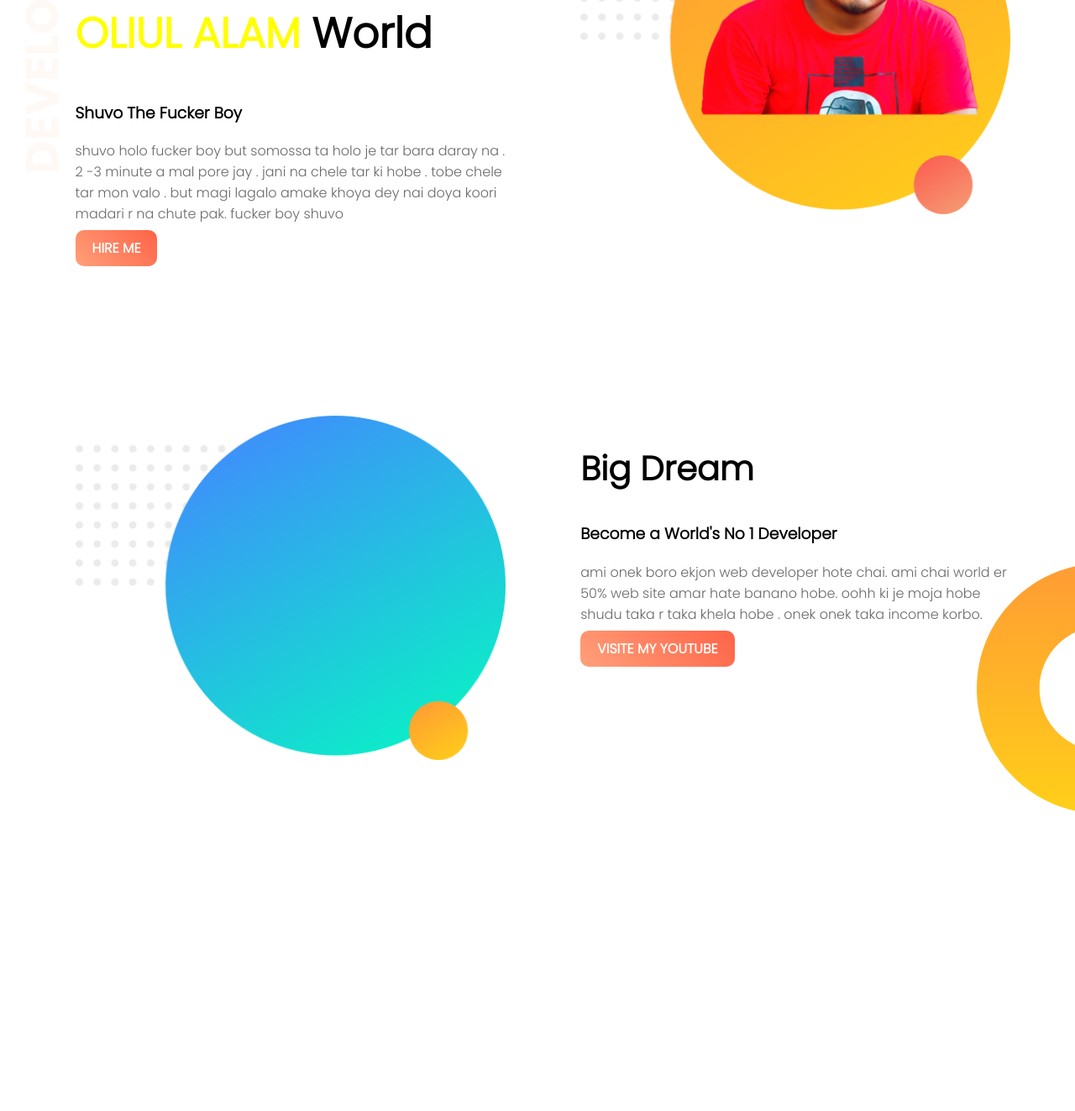
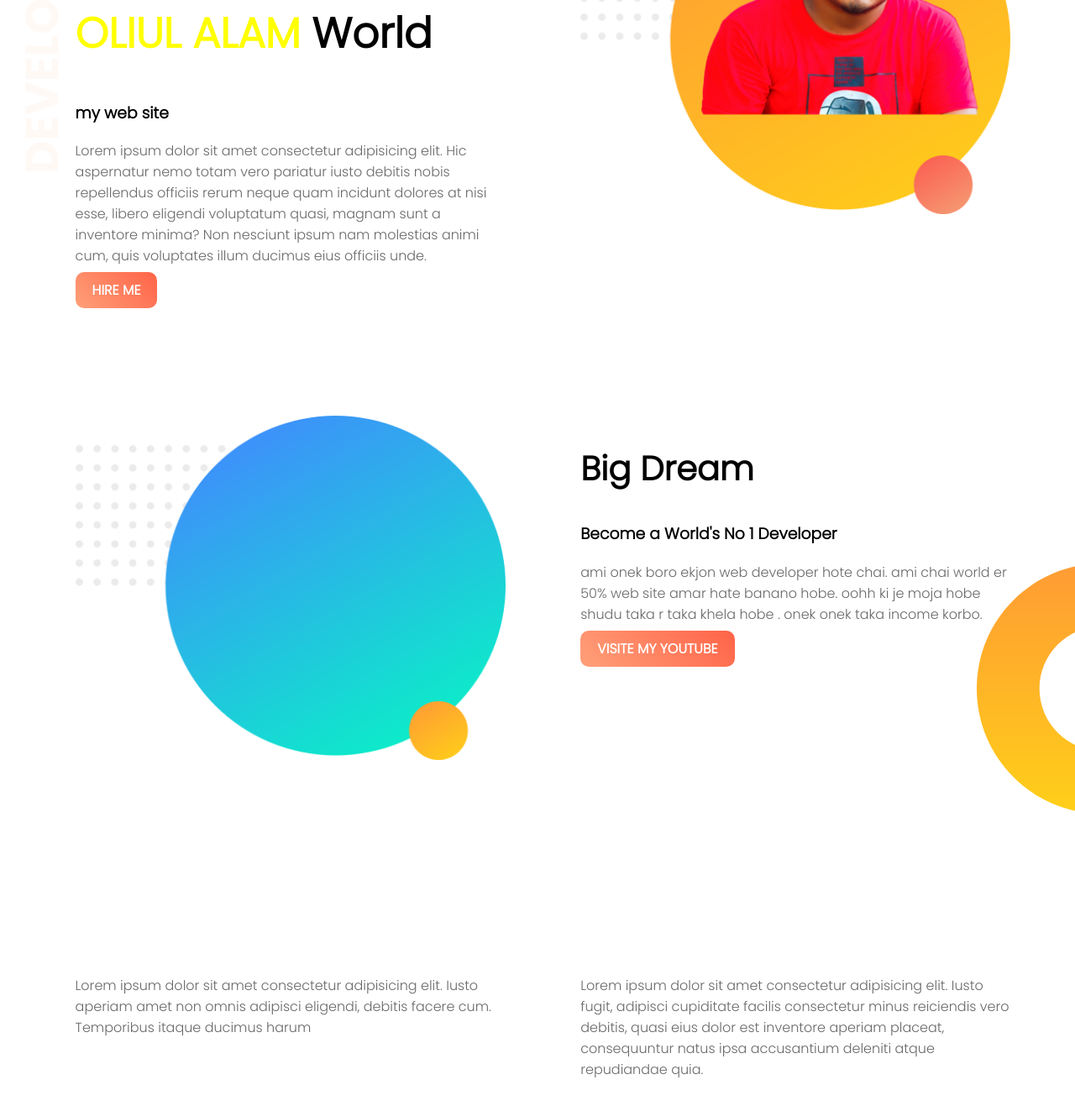
Before and after one commit to oliulalam/myfirstwebsite0, a plain HTML site: page index.html in a window 1280 px wide. Shown: the part 155-1478 px from the top of the page at 84% size. Before the commit the page ends 1300 px from the top, so only its background shows below. Drawn offline with Linux system fonts and the light colour scheme; a web font is replaced by a local one.

Commit message:
first web

```diff
--- a/index.html
+++ b/index.html
@@ -17,9 +17,10 @@
         <div class="half-width">
             <h1>Wellcome To</h1>
             <h1><span class="j">OLIUL ALAM</span> World</h1>
-            <h3>Shuvo The Fucker Boy</h3>
+            <h3>my web site</h3>
             <p>
-                shuvo holo fucker boy but somossa ta holo je tar bara daray na . 2 -3 minute a mal pore jay . jani na chele tar ki hobe . tobe chele tar mon valo . but magi lagalo amake khoya dey nai doya koori madari r na chute pak. fucker boy shuvo
+                Lorem ipsum dolor sit amet consectetur adipisicing elit. Hic aspernatur nemo totam vero pariatur iusto debitis nobis repellendus officiis rerum neque quam incidunt dolores at nisi esse, libero eligendi voluptatum quasi, magnam sunt a inventore minima?
+                Non nesciunt ipsum nam molestias animi cum, quis voluptates illum ducimus eius officiis unde.
             </p>
             <a class="link-button" target="_blank" href="https://www.facebook.com/Oliul.alam.joy">HIRE ME</a
         >
@@ -41,9 +42,30 @@
           site amar hate banano hobe. oohh ki je moja hobe shudu taka r taka
           khela hobe . onek onek taka income korbo.
         </p>
-        <a class="link-button" href="">VISITE MY YOUTUBE</a>
-        </div>
+        <a
+          class="link-button"
+          href="https://www.youtube.com/channel/UCQlVUt0rcrm1eXH3cFCNREA"
+          >VISITE MY YOUTUBE</a
+        >
+      </div>
     </section>
-</body>
+    <section class="experinces-area">
+      <div class="half-width">
+        <p>
+          Lorem ipsum dolor sit amet consectetur adipisicing elit. Iusto aperiam
+          amet non omnis adipisci eligendi, debitis facere cum. Temporibus
+          itaque ducimus harum
+        </p>
+      </div>
 
+      <div class="half-width">
+        <p>
+          Lorem ipsum dolor sit amet consectetur adipisicing elit. Iusto fugit,
+          adipisci cupiditate facilis consectetur minus reiciendis vero debitis,
+          quasi eius dolor est inventore aperiam placeat, consequuntur natus
+          ipsa accusantium deleniti atque repudiandae quia.
+        </p>
+      </div>
+    </section>
+  </body>
 </html>
```
